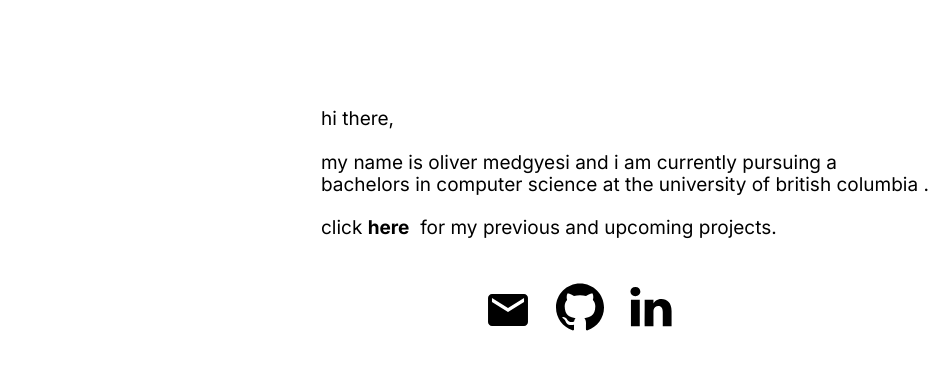
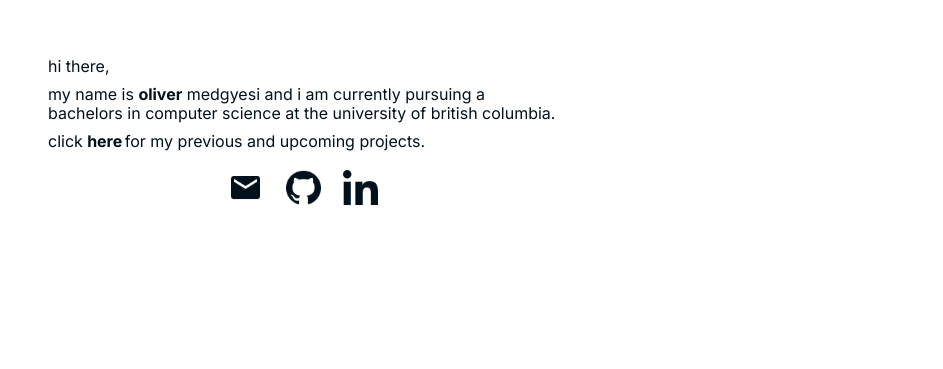
Before and after one commit to olivernicholass/olivernicholass.github.io, a website built with Parcel: page index.html in a window 1280 px wide. Shown: the part 279-648 px from the top of the page, without its empty margins (337-1280 px from the left). Built offline with nearby package versions, Linux system fonts and the light colour scheme; a small style sheet from the web is missing; a web font is replaced by a local one.

Commit message:
Simple Adjustments

```diff
--- /dev/null
+++ b/css/index.css
@@ -0,0 +1,99 @@
+:root{
+--deep-midnight: #00111C;
+--dark-slate: #001523;
+--space-blue: #001A2C;
+--deep-ocean: #002137;
+--twilight-navy: #00253E;
+--night-sky: #002945;
+--dark-cerulean: #002E4E;
+--galaxy-blue: #003356;
+--deep-sea: #003A61;
+--cobalt-blue: #00406C;
+}
+
+
+body {
+  font-weight: 400;
+  font-style:normal;
+  text-decoration: none;
+  text-transform: none;
+  letter-spacing: normal;
+  line-height: 1.15;
+  background-color: #FFF;
+}
+
+html, body {
+  font-family: Inter;
+  font-size: 16px;
+  height: 100%;
+  width:100%;
+  margin: 0;
+  padding: 0;
+  display: flex;
+  justify-content: center;
+  flex-direction: column;
+  align-items: center;
+}
+
+.info {
+  color:var(--deep-midnight);
+  padding:20px;
+  display: flex;
+  flex-direction: column;
+  flex-wrap: nowrap;
+  justify-content: flex-start;
+  align-items: flex-start;
+  width:550px;
+}
+
+#line1, #line2{
+  margin-bottom:10px;
+}
+
+#standoutText, #projectsRef{
+  font-weight:700;
+  color:var(--deep-midnight);
+}
+
+.links{
+  display:flex;
+  width:150px;
+  justify-content: space-between;
+  align-items: center;
+}
+
+#linkedin,
+#github,
+#email{
+  width:35px;
+  height:35px;
+}
+
+#projectsRef {
+  display: inline-block;
+  letter-spacing: -2px;
+}
+
+.wave {
+  display: inline-block;
+  transition: transform 0.3s;
+  margin-right: 0px;
+}
+
+#projectsRef:hover .wave {
+  animation: wave-animation 0.6s ease-in-out forwards;
+}
+
+@keyframes wave-animation {
+  0%, 40%, 100% {
+    transform: translateY(0);
+  }
+  20% {
+    transform: translateY(-20px);
+  }
+}
+
+#projectsRef:hover .wave:nth-child(1) { animation-delay: 0s; }
+#projectsRef:hover .wave:nth-child(2) { animation-delay: 0.1s; }
+#projectsRef:hover .wave:nth-child(3) { animation-delay: 0.2s; }
+#projectsRef:hover .wave:nth-child(4) { animation-delay: 0.3s; }
--- /dev/null
+++ b/css/media.css
@@ -0,0 +1,6 @@
+@media screen and (max-width: 600px) {
+    .info {
+      width: 100%;
+      padding: 20px;
+    }
+  }
--- /dev/null
+++ b/css/projects.css
@@ -0,0 +1,51 @@
+body {
+    font-weight: 400;
+    font-style:normal;
+    text-decoration: none;
+    text-transform: none;
+    letter-spacing: normal;
+    line-height: 1.15;
+    background-color: #FFF;
+  }
+
+  html, body {
+    font-family: Inter;
+    font-size: 16px;
+    height: 100%;
+    width:100%;
+    margin: 0;
+    padding: 0;
+    display: flex;
+    justify-content: center;
+    flex-direction: column;
+    align-items: center;
+  }
+
+.info {
+    color:var(--deep-midnight);
+    padding:20px;
+    display: flex;
+    flex-direction: column;
+    flex-wrap: nowrap;
+    justify-content: flex-start;
+    align-items: center;
+    width:550px;
+  }
+
+  #hey{
+    font-weight:700;
+    color:var(--deep-midnight)
+  }
+  .dot {
+    opacity: 0;
+    animation: dotFadeIn 1.5s infinite;
+  }
+
+  @keyframes dotFadeIn {
+    0%, 100% { opacity: 0; }
+    50% { opacity: 1; }
+  }
+
+  .dot:nth-child(1) { animation-delay: 0.5s; }
+  .dot:nth-child(2) { animation-delay: 1s; }
+  .dot:nth-child(3) { animation-delay: 1.5s; }
--- /dev/null
+++ b/css/reset.css
@@ -0,0 +1,70 @@
+
+html {
+    line-height: 1.15;
+}
+
+body {
+    margin: 0;
+}
+
+* {
+    box-sizing: border-box;
+    border-width: 0;
+    border-style: solid;
+}
+
+p,li,ul,pre,div,h1,h2,h3,h4,h5,h6,figure,blockquote,figcaption {
+    margin: 0;
+    padding: 0;
+}
+
+button {
+    background-color: transparent;
+}
+
+button,input,optgroup,select,textarea {
+    font-family: inherit;
+    font-size: 100%;
+    line-height: 1.15;
+    margin: 0;
+}
+
+button,select {
+    text-transform: none;
+}
+
+button,[type="button"],[type="reset"],[type="submit"] {
+     -webkit-appearance: button;
+    }
+
+button::-moz-focus-inner,
+[type="button"]::-moz-focus-inner,
+[type="reset"]::-moz-focus-inner,
+[type="submit"]::-moz-focus-inner {
+    border-style: none;
+    padding: 0; }
+
+button:-moz-focus,
+[type="button"]:-moz-focus,
+[type="reset"]:-moz-focus,
+[type="submit"]:-moz-focus {
+    outline: 1px dotted ButtonText;
+
+}
+
+a {
+    color: inherit;
+    text-decoration: inherit;
+}
+
+input {
+    padding: 2px 4px;
+}
+
+img {
+    display: block;
+}
+
+html {
+    scroll-behavior: smooth;
+}
--- a/home.css
+++ /dev/null
@@ -1,123 +0,0 @@
-.home-container {
-  gap: 10;
-  width: 100%;
-  display: flex;
-  overflow: auto;
-  min-height: 100vh;
-  align-items: center;
-  flex-direction: column;
-  justify-content: center;
-}
-.home-container1 {
-  top: 533px;
-  flex: 0 0 auto;
-  left: 944px;
-  width: auto;
-  height: 24px;
-  display: flex;
-  position: absolute;
-  align-items: flex-start;
-  justify-content: center;
-}
-.home-container2 {
-  top: 0px;
-  flex: 0 0 auto;
-  left: 0px;
-  width: auto;
-  height: 24px;
-  display: flex;
-  position: absolute;
-  align-items: flex-start;
-  justify-content: center;
-}
-.home-container3 {
-  top: 0px;
-  flex: 0 0 auto;
-  left: 0px;
-  width: auto;
-  height: 24px;
-  display: flex;
-  position: absolute;
-  align-items: flex-start;
-  justify-content: center;
-}
-.home-link {
-  display: contents;
-}
-.home-icon {
-  flex: 1;
-  left: -123px;
-  width: var(--dl-size-size-small);
-  bottom: -56px;
-  height: var(--dl-size-size-small);
-  position: absolute;
-  text-decoration: none;
-}
-.home-link1 {
-  display: contents;
-}
-.home-icon2 {
-  flex: 1;
-  left: -51px;
-  width: var(--dl-size-size-small);
-  bottom: -53px;
-  height: var(--dl-size-size-small);
-  position: absolute;
-  align-self: flex-start;
-  transition: 0.3s;
-  text-decoration: none;
-}
-
-.home-text {
-  top: 387px;
-  left: 658px;
-  position: absolute;
-  font-size: 19px;
-  font-family: Inter;
-}
-.home-text01 {
-  text-transform: lowercase;
-}
-.home-text02 {
-  text-transform: lowercase;
-}
-.home-text03 {
-  text-transform: lowercase;
-}
-.home-text04 {
-  text-transform: lowercase;
-}
-.home-text05 {
-  text-transform: lowercase;
-}
-.home-text06 {
-  text-transform: lowercase;
-}
-.home-text07 {
-  text-transform: lowercase;
-}
-.home-text10 {
-  color: var(--dl-color-gray-black);
-  font-weight: 700;
-}
-.home-text12 {
-  color: var(--dl-color-gray-black);
-  font-weight: 700;
-}
-.home-text15 {
-  top: 655px;
-  left: 718px;
-  position: absolute;
-  font-size: 18px;
-}
-.home-link2 {
-  display: contents;
-}
-.home-icon4 {
-  top: 562px;
-  left: 964px;
-  width: var(--dl-size-size-small);
-  height: var(--dl-size-size-small);
-  position: absolute;
-  text-decoration: none;
-}
--- a/index.html
+++ b/index.html
@@ -1,82 +1,42 @@
 <!DOCTYPE html>
 <html lang="en">
   <head>
-    <title>愛</title>
-    <meta property="og:title" content="International Remorseful Jaguar" />
+    <title>the birds fly together in any weather</title>
+    <meta property="og:title" content="the birds fly together in any weather" />
     <meta name="viewport" content="width=device-width, initial-scale=1.0" />
     <meta charset="utf-8" />
-    <meta property="twitter:card" content="summary_large_image" />
-
-    <style data-tag="reset-style-sheet">
-      html { line-height: 1.15; } body { margin: 0; } * { box-sizing: border-box; border-width: 0; border-style: solid; } p,li,ul,pre,div,h1,h2,h3,h4,h5,h6,figure,blockquote,figcaption { margin: 0; padding: 0; } button { background-color: transparent; } button,input,optgroup,select,textarea { font-family: inherit; font-size: 100%; line-height: 1.15; margin: 0; } button,select { text-transform: none; } button,[type="button"],[type="reset"],[type="submit"] { -webkit-appearance: button; } button::-moz-focus-inner,[type="button"]::-moz-focus-inner,[type="reset"]::-moz-focus-inner,[type="submit"]::-moz-focus-inner { border-style: none; padding: 0; } button:-moz-focus,[type="button"]:-moz-focus,[type="reset"]:-moz-focus,[type="submit"]:-moz-focus { outline: 1px dotted ButtonText; } a { color: inherit; text-decoration: inherit; } input { padding: 2px 4px; } img { display: block; } html { scroll-behavior: smooth; }
-    </style>
     <style data-tag="default-style-sheet">
-      html {
-        font-family: Inter;
-        font-size: 16px;
-      }
-
-      body {
-        font-weight: 400;
-        font-style:normal;
-        text-decoration: none;
-        text-transform: none;
-        letter-spacing: normal;
-        line-height: 1.15;
-        color: var(--dl-color-gray-black);
-        background-color: var(--dl-color-gray-white);
-      }
     </style>
     <link rel="stylesheet" href="https://fonts.googleapis.com/css2?family=Inter:wght@100;200;300;400;500;600;700;800;900&amp;display=swap" data-tag="font" />
     <link rel="stylesheet" href="https://www.dafont.com/vcr-osd-mono.font" data-tag="font" />
     <link rel="stylesheet" href="https://fonts.cdnfonts.com/css/vcr-osd-mono" data-tag="font" />
     <link rel="stylesheet" href="https://fonts.cdnfonts.com/s/14798/VCR_OSD_MONO_1.001[1].woff" data-tag="font" />
-    <link rel="stylesheet" href="./style.css" />
-    <link href="./home.css" rel="stylesheet" />
+    <link rel="stylesheet" href="css/index.css" />
+    <link rel="stylesheet" href="css/media.css" />
+    <link rel="stylesheet" href="css/reset.css" />
   </head>
   <body>
-    <div class="home-container">
-      <div class="home-container1">
-        <div class="home-container2">
-          <div class="home-container3">
-            <a href="mailto:olivermedgyesi@gmail.com?subject=Inquiry Here :" class="home-link">
-              <svg viewBox="0 0 1024 1024" class="home-icon">
-                <path d="M854 342v-86l-342 214-342-214v86l342 212zM854 170q34 0 59 26t25 60v512q0 34-25 60t-59 26h-684q-34 0-59-26t-25-60v-512q0-34 25-60t59-26h684z"></path>
-              </svg>
-            </a>
-            <a href="https://github.com/olivernicholass" target="_blank" rel="noreferrer noopener" class="home-link1">
-              <svg viewBox="0 0 1024 1024" class="home-icon2">
-                <path d="M512.008 12.642c-282.738 0-512.008 229.218-512.008 511.998 0 226.214 146.704 418.132 350.136 485.836 25.586 4.738 34.992-11.11 34.992-24.632 0-12.204-0.48-52.542-0.696-95.324-142.448 30.976-172.504-60.41-172.504-60.41-23.282-59.176-56.848-74.916-56.848-74.916-46.452-31.778 3.51-31.124 3.51-31.124 51.4 3.61 78.476 52.766 78.476 52.766 45.672 78.27 119.776 55.64 149.004 42.558 4.588-33.086 17.852-55.68 32.506-68.464-113.73-12.942-233.276-56.85-233.276-253.032 0-55.898 20.004-101.574 52.76-137.428-5.316-12.9-22.854-64.972 4.952-135.5 0 0 43.006-13.752 140.84 52.49 40.836-11.348 84.636-17.036 128.154-17.234 43.502 0.198 87.336 5.886 128.256 17.234 97.734-66.244 140.656-52.49 140.656-52.49 27.872 70.528 10.35 122.6 5.036 135.5 32.82 35.856 52.694 81.532 52.694 137.428 0 196.654-119.778 239.95-233.79 252.624 18.364 15.89 34.724 47.046 34.724 94.812 0 68.508-0.596 123.644-0.596 140.508 0 13.628 9.222 29.594 35.172 24.566 203.322-67.776 349.842-259.626 349.842-485.768 0-282.78-229.234-511.998-511.992-511.998z"></path>
-              </svg>
-            </a>
-          </div>
-        </div>
-      </div>
-      <span class="home-text">
-        <span class="home-text01">Hi there,</span>
-        <br class="home-text02" />
-        <span class="home-text03"></span>
-        <br class="home-text04" />
-        <span class="home-text05">
-          my name is Oliver Medgyesi and I am currently pursuing a
-        </span>
-        <br class="home-text06" />
-        <span class="home-text07">
-          bachelors in computer science at the University of British Columbia
-        </span>
-        <span>.</span>
-        <br />
-        <br class="home-text10" />
-        <span>click</span>
-        <span class="home-text12">here</span>
-        <span>&nbsp;for my previous and upcoming projects.</span>
-        <br />
-      </span>
-      <a href="https://www.linkedin.com/in/oliver-medgyesi/" target="_blank" rel="noreferrer noopener" class="home-link2">
-        <svg viewBox="0 0 877.7142857142857 1024" class="home-icon4">
-          <path d="M199.429 357.143v566.286h-188.571v-566.286h188.571zM211.429 182.286c0.571 54.286-40.571 97.714-106.286 97.714v0h-1.143c-63.429 0-104-43.429-104-97.714 0-55.429 42.286-97.714 106.286-97.714 64.571 0 104.571 42.286 105.143 97.714zM877.714 598.857v324.571h-188v-302.857c0-76-27.429-128-95.429-128-52 0-82.857 34.857-96.571 68.571-4.571 12.571-6.286 29.143-6.286 46.286v316h-188c2.286-513.143 0-566.286 0-566.286h188v82.286h-1.143c24.571-38.857 69.143-95.429 170.857-95.429 124 0 216.571 81.143 216.571 254.857z"></path>
-        </svg>
+    <div class="info">
+      <p id="line1">hi there,</p>
+      <p id="line2">my name is <span id="standoutText">oliver</span> medgyesi and i am currently pursuing a
+        bachelors in computer science at the university of british columbia.</p>
+      <p id="line3">click <a href="projects.html" id="projectsRef">
+        <span class="wave">h</span>
+        <span class="wave">e</span>
+        <span class="wave">r</span>
+        <span class="wave">e</span>
+      </a> for my previous and upcoming projects.</p>
+    </div>
+    <div class="links">
+      <a href="#" id="email" target="_blank">
+        <img src="static/email.png" id="email" alt="Description of Second Image" />
       </a>
-    </div>
-  </body>
+      <a href="https://github.com/olivernicholass"  target="_blank">
+          <img src="static/github.png" id="github" alt="Description of First Image" />
+      </a>
+      <a href="https://www.linkedin.com/in/oliver-medgyesi/" target="_blank">
+          <img src="static/linkedin.png" id="linkedin" alt="Description of Third Image" />
+      </a>
+  </div>
+</body>
 </html>
--- a/package.json
+++ b/package.json
@@ -1,5 +1,5 @@
 {
-  "name": "international-remorseful-jaguar",
+  "name": "the birds fly together in any weather",
   "version": "1.0.0",
   "private": true,
   "dependencies": {
--- a/style.css
+++ /dev/null
@@ -1,94 +0,0 @@
-:root {
-  --dl-color-gray-500: #595959;
-  --dl-color-gray-700: #999999;
-  --dl-color-gray-900: #D9D9D9;
-  --dl-size-size-large: 144px;
-  --dl-size-size-small: 48px;
-  --dl-color-danger-300: #A22020;
-  --dl-color-danger-500: #BF2626;
-  --dl-color-danger-700: #E14747;
-  --dl-color-gray-black: #000000;
-  --dl-color-gray-white: #FFFFFF;
-  --dl-size-size-medium: 96px;
-  --dl-size-size-xlarge: 192px;
-  --dl-size-size-xsmall: 16px;
-  --dl-space-space-unit: 16px;
-  --dl-color-primary-100: #003EB3;
-  --dl-color-primary-300: #0074F0;
-  --dl-color-primary-500: #14A9FF;
-  --dl-color-primary-700: #85DCFF;
-  --dl-color-success-300: #199033;
-  --dl-color-success-500: #32A94C;
-  --dl-color-success-700: #4CC366;
-  --dl-size-size-xxlarge: 288px;
-  --dl-size-size-maxwidth: 1400px;
-  --dl-radius-radius-round: 50%;
-  --dl-space-space-halfunit: 8px;
-  --dl-space-space-sixunits: 96px;
-  --dl-space-space-twounits: 32px;
-  --dl-radius-radius-radius2: 2px;
-  --dl-radius-radius-radius4: 4px;
-  --dl-radius-radius-radius8: 8px;
-  --dl-space-space-fiveunits: 80px;
-  --dl-space-space-fourunits: 64px;
-  --dl-space-space-threeunits: 48px;
-  --dl-space-space-oneandhalfunits: 24px;
-}
-.button {
-  color: var(--dl-color-gray-black);
-  display: inline-block;
-  padding: 0.5rem 1rem;
-  border-color: var(--dl-color-gray-black);
-  border-width: 1px;
-  border-radius: 4px;
-  background-color: var(--dl-color-gray-white);
-}
-.input {
-  color: var(--dl-color-gray-black);
-  cursor: auto;
-  padding: 0.5rem 1rem;
-  border-color: var(--dl-color-gray-black);
-  border-width: 1px;
-  border-radius: 4px;
-  background-color: var(--dl-color-gray-white);
-}
-.textarea {
-  color: var(--dl-color-gray-black);
-  cursor: auto;
-  padding: 0.5rem;
-  border-color: var(--dl-color-gray-black);
-  border-width: 1px;
-  border-radius: 4px;
-  background-color: var(--dl-color-gray-white);
-}
-.list {
-  width: 100%;
-  margin: 1em 0px 1em 0px;
-  display: block;
-  padding: 0px 0px 0px 1.5rem;
-  list-style-type: none;
-  list-style-position: outside;
-}
-.list-item {
-  display: list-item;
-}
-.teleport-show {
-  display: flex !important;
-  transform: none !important;
-}
-.Heading {
-  font-size: 32px;
-  font-family: Inter;
-  font-weight: 700;
-  line-height: 1.15;
-  text-transform: none;
-  text-decoration: none;
-}
-.Content {
-  font-size: 16px;
-  font-family: Inter;
-  font-weight: 400;
-  line-height: 1.15;
-  text-transform: none;
-  text-decoration: none;
-}
```
Also changed, not shown: projects.html (added, +28 -0 lines), static/email.png (added), static/github.png (added), static/linkedin.png (added).
